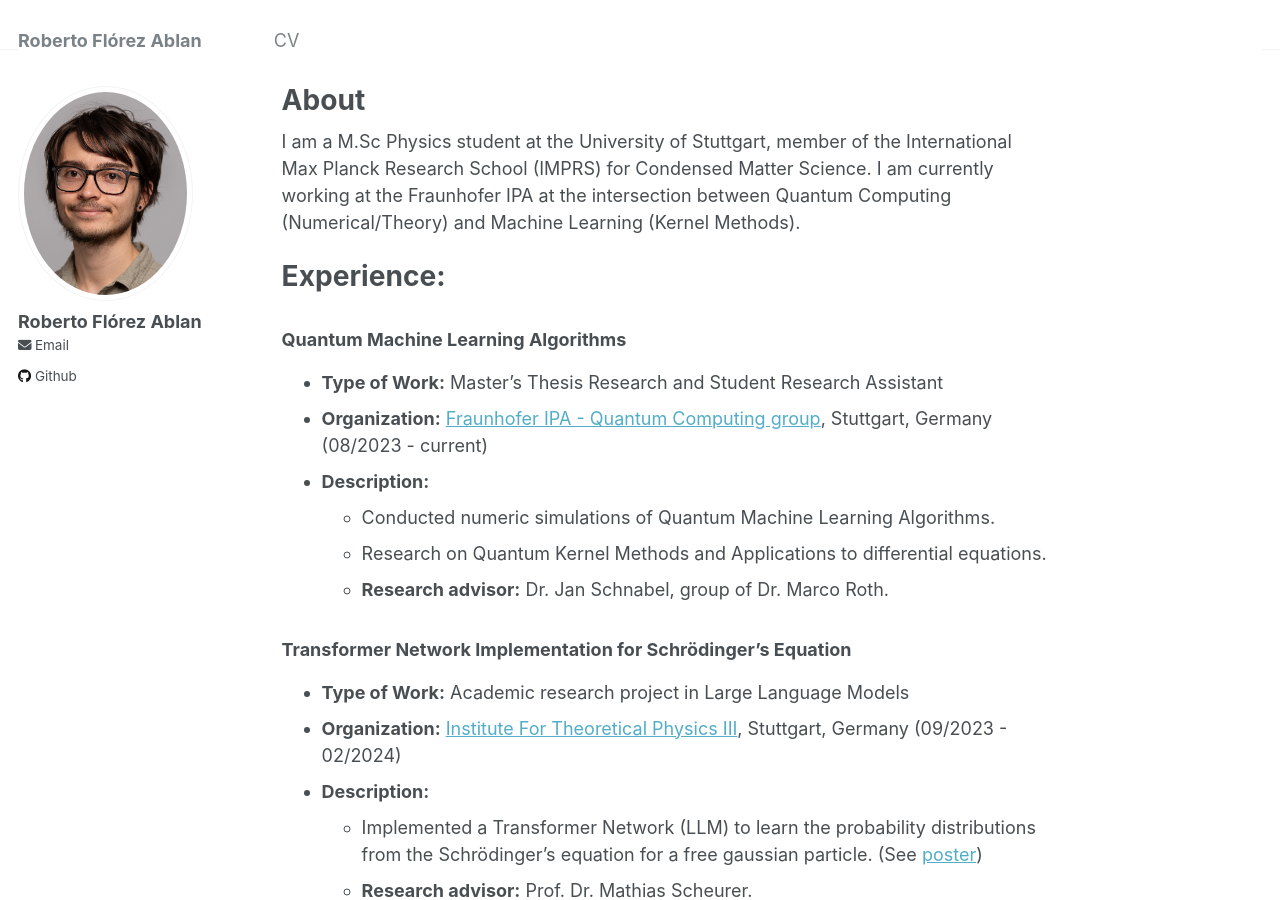
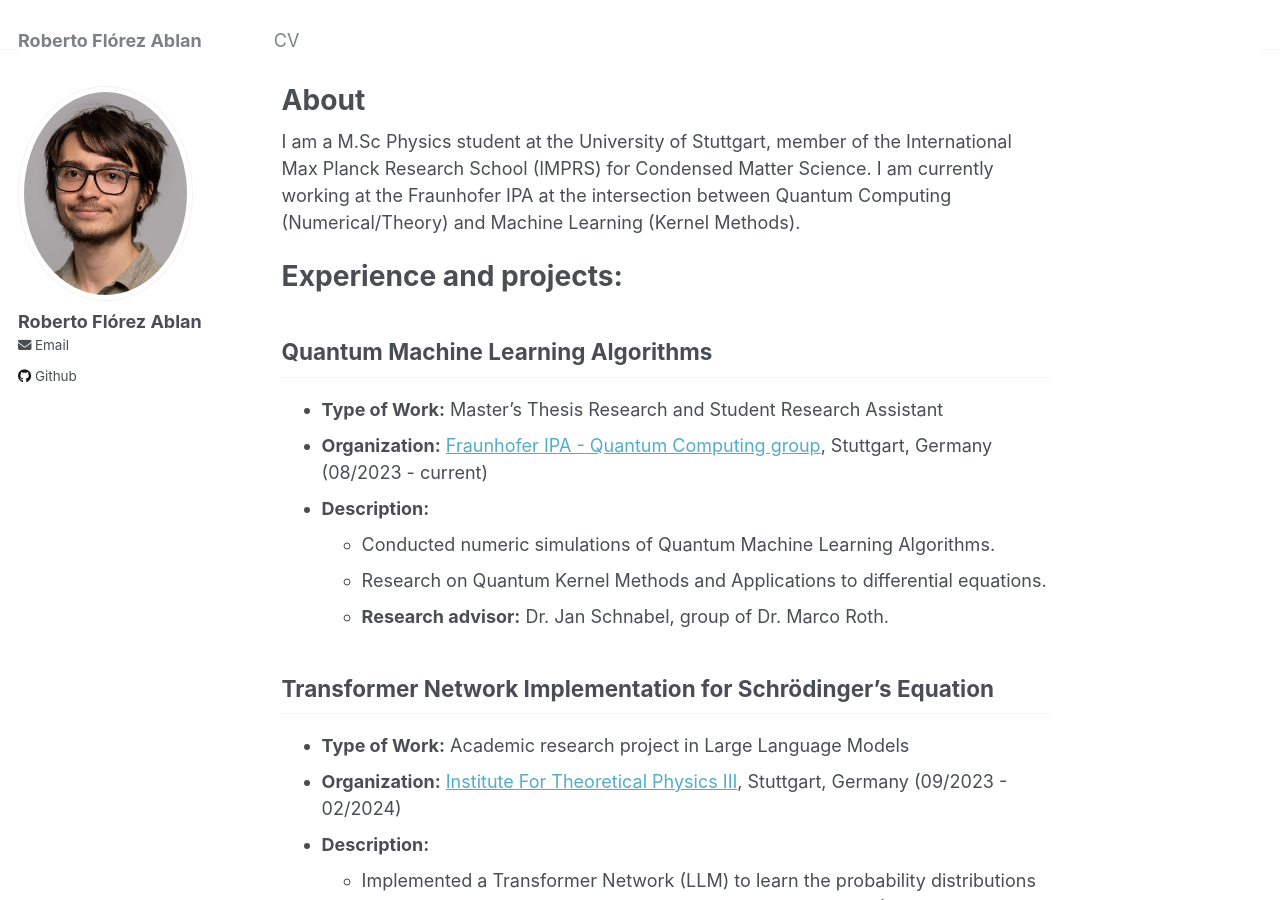
Before and after one commit to RobertoFlorez/robertoflorez.github.io, a Jekyll site: the page built from _pages/about.md, in a window 1280 px wide and 900 px high. Built offline with Jekyll 4.4.1, drawn with Linux system fonts in a browser that asks for light colours.

Commit message:
Included  cv

```diff
--- a/_pages/about.md
+++ b/_pages/about.md
@@ -9,9 +9,9 @@ redirect_from:
 
 I am a M.Sc Physics student at the University of Stuttgart, member of the International Max Planck Research School (IMPRS) for Condensed Matter Science. I am currently working at the Fraunhofer IPA at the intersection between Quantum Computing (Numerical/Theory) and Machine Learning (Kernel Methods).
 
-# Experience:
+# Experience and projects:
 
-### Quantum Machine Learning Algorithms
+## Quantum Machine Learning Algorithms
 - **Type of Work:** Master's Thesis Research and Student Research Assistant
 - **Organization:** [Fraunhofer IPA - Quantum Computing group](https://www.ipa.fraunhofer.de/en/expertise/cyber-cognitive-intelligence-cci/quantencomputing.html), Stuttgart, Germany (08/2023 - current)
 - **Description:**
@@ -19,14 +19,14 @@ I am a M.Sc Physics student at the University of Stuttgart, member of the Intern
   - Research on Quantum Kernel Methods and Applications to differential equations.
   - **Research advisor:** Dr. Jan Schnabel, group of Dr. Marco Roth.
 
-### Transformer Network Implementation for Schrödinger's Equation
+## Transformer Network Implementation for Schrödinger's Equation
 - **Type of Work:** Academic research project in Large Language Models
 - **Organization:** [Institute For Theoretical Physics III](https://www.itp3.uni-stuttgart.de/scheurer-group/), Stuttgart, Germany (09/2023 - 02/2024)
 - **Description:**
   - Implemented a Transformer Network (LLM) to learn the probability distributions from the Schrödinger's equation for a free gaussian particle. (See [poster](../files/LLM_poster.pdf))
   - **Research advisor:** Prof. Dr. Mathias Scheurer.
 
-### Numerical Simulations in Quantum Optics and atomic physics
+## Numerical Simulations in Quantum Optics and atomic physics
 - **Type of Work:** Undergraduate research project, funded by FAPESP
 - **Organization:** [UFSCar - Light-atom group](https://romain.df.ufscar.br/), São Carlos, SP, Brazil (08/2021 - 10/2022)
 - **Description:**
@@ -34,7 +34,7 @@ I am a M.Sc Physics student at the University of Stuttgart, member of the Intern
   - Investigated dipole-dipole contributions to biphoton emissions of four-wave-mixing (FWM) processes. See [poster](../files/BSC_poster.pdf) and [thesis](https://repositorio.ufscar.br/bitstream/handle/ufscar/16028/TCC_RobertoF_V3.pdf?sequence=1&isAllowed=y)
   - **Research advisor:** Prof. Dr. Romain Bachelard.
 
-### Experimental Setup for Optical Characterization of van der Waals Heterostructures
+## Experimental Setup for Optical Characterization of van der Waals Heterostructures
 - **Type of Work:** Undergraduate research project, funded by CNPQ
 - **Organization:** [UFSCar - Opto-electronics and magneto-optics group (GOMA)](), São Carlos, SP, Brazil (07/2020 - 10/2021)
 - **Description:**
```
Also changed, not shown: _pages/cv.md (+1 -1 lines), 1 other file.
